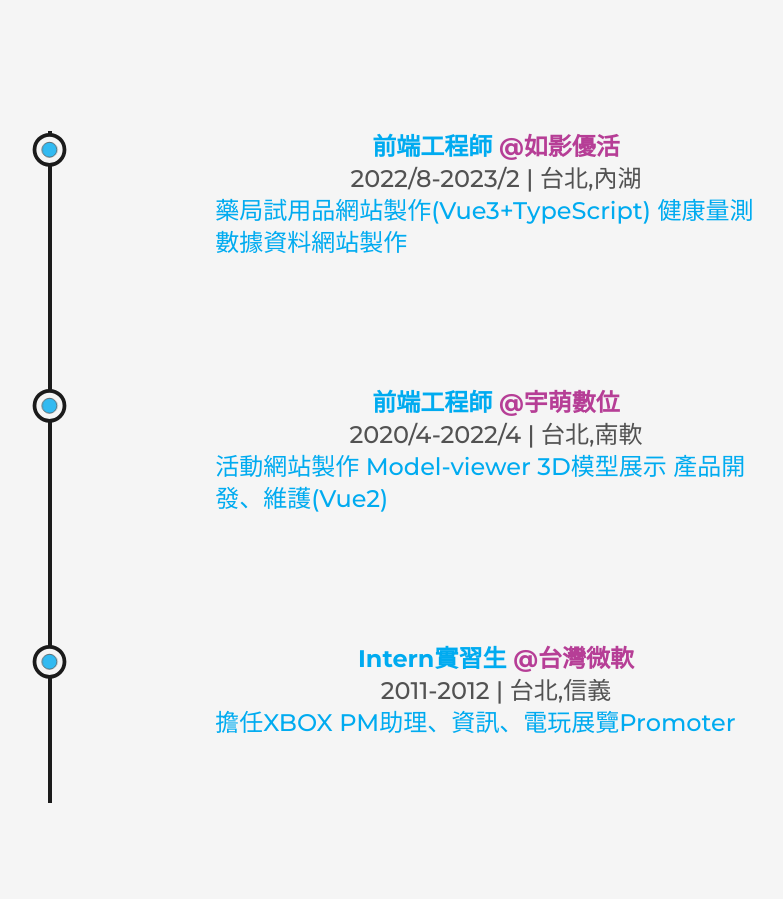
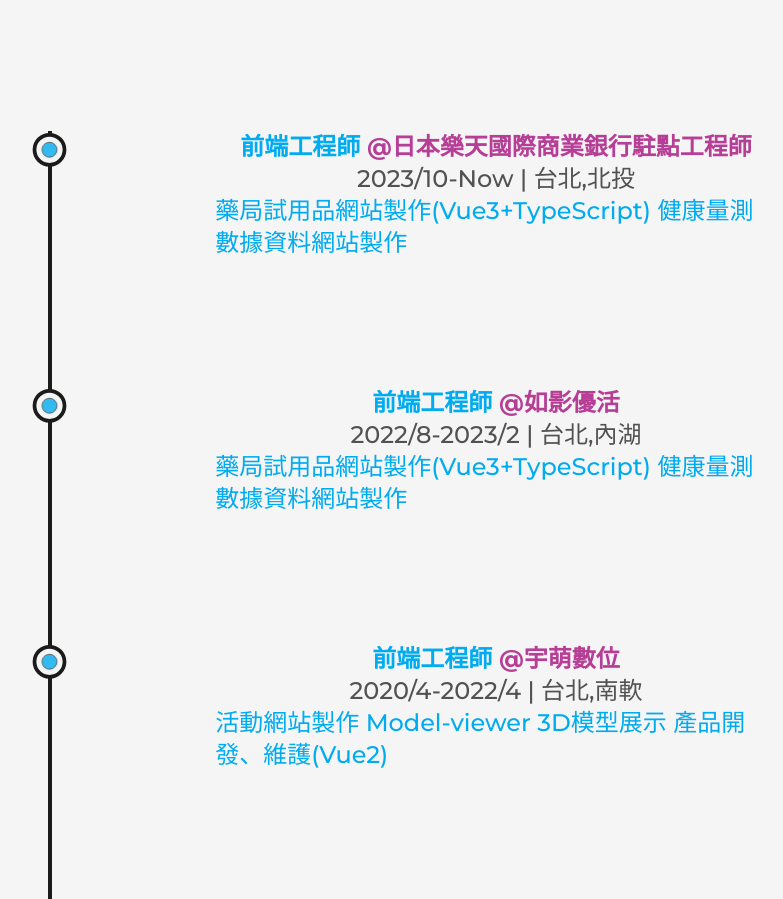
Before and after one commit to Hank0725/Portfolio-Website, a Next.js app: page /about in a window 1280 px wide. Shown: the part 2505-3404 px from the top of the page, without its empty margins (160-943 px from the left). Built offline with nearby package versions, Linux system fonts and the light colour scheme.

Commit message:
update: update work experience in rakuten

```diff
--- a/src/Components/Experience.js
+++ b/src/Components/Experience.js
@@ -45,6 +45,11 @@ const Experience = () => {
                     className='absolute left-9 top-0 w-[4px] h-full bg-dark origin-top dark:bg-light
                     md:w-[2px] md:left-[30px] xs:left-[20px]' />
                 <ul className='w-full flex flex-col items-start justify-between ml-4 xs:ml-2'>
+                    <Detail position='前端工程師' company='日本樂天國際商業銀行駐點工程師'
+                        companyLink={''}
+                        time='2023/10-Now' address='台北,北投'
+                        work="藥局試用品網站製作(Vue3+TypeScript)
+                              健康量測數據資料網站製作" />
                     <Detail position='前端工程師' company='如影優活'
                         companyLink={''}
                         time='2022/8-2023/2' address='台北,內湖'
```
